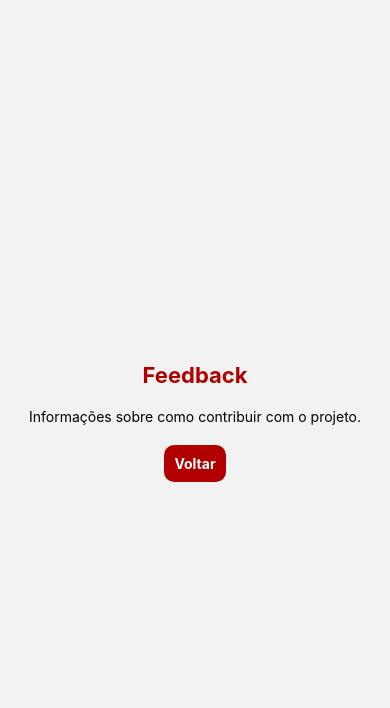
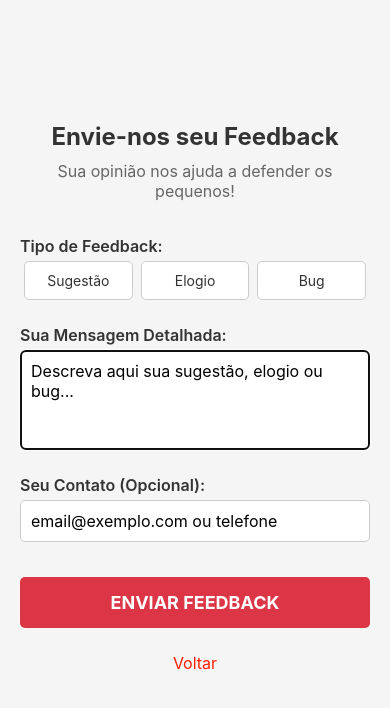
Before and after one commit to joaovictormaria/defender-of-the-little-ones, a React Native app: screen /FeedBack in a window 390 px wide. Shown: the top 708 px of the page. Built offline with nearby package versions, Linux system fonts and the light colour scheme.

Commit message:
feat: cria tela de formulário para envio de feedback

```diff
--- a/src/screens/Denunciar.js
+++ b/src/screens/Denunciar.js
@@ -71,7 +71,7 @@ export default function Form() {
                   value={values.endereco}
                 />
                 {errors.endereco && touched.endereco && <Text style={styles.error}>{errors.endereco}</Text>}
-                />
+
                 <Text style={styles.label}>Comunicação dos Fatos:</Text>
                 <TextInput
                   style={styles.input}
--- a/src/screens/FeedBack.js
+++ b/src/screens/FeedBack.js
@@ -1,22 +1,220 @@
-import React from "react";
-import { View, Text, StyleSheet, TouchableOpacity } from "react-native";
+import React, { useState } from 'react';
+import {
+  View,
+  Text,
+  StyleSheet,
+  TouchableOpacity,
+  TextInput,
+  Alert,
+  ScrollView
+} from 'react-native';
 
-export default function FeedBack({ navigation }) {
+const PRIMARY_RED = '#DC3545';
+const PRIMARY_BLUE = '#ff1e00ff';
+
+const Feedback = ({ navigation }) => {
+  const [formData, setFormData] = useState({
+    tipo: 'sugestao',
+    texto: '',
+    contato: ''
+  });
+
+  const emailRegex = /\S+@\S+\.\S+/;
+  const feedbackTypes = ['Sugestão', 'Elogio', 'Bug'];
+
+  const handleChange = (name, value) => {
+    setFormData(prevState => ({
+      ...prevState,
+      [name]: value
+    }));
+  };
+
+  const handleSubmit = () => {
+    if (!formData.texto.trim()) {
+      Alert.alert("Erro", "Por favor, preencha sua mensagem detalhada.");
+      return;
+    }
+
+    if (formData.contato.trim() && !emailRegex.test(formData.contato)) {
+        Alert.alert("Erro", "Por favor, insira um endereço de e-mail ou telefone válido, ou deixe o campo de contato vazio.");
+        return;
+    }
+
+    console.log('Dados prontos para envio:', formData);
+
+    Alert.alert(
+      "Obrigado!",
+      "Seu feedback foi registrado com sucesso.",
+      [
+        {
+          text: "OK",
+          onPress: () => {
+            setFormData({ tipo: 'sugestao', texto: '', contato: '' });
+          }
+        }
+      ]
+    );
+  };
+
   return (
-    <View style={styles.container}>
-      <Text style={styles.title}>Feedback</Text>
-      <Text style={styles.text}>Informações sobre como contribuir com o projeto.</Text>
-      <TouchableOpacity style={styles.button} onPress={() => navigation.goBack()}>
-        <Text style={styles.buttonText}>Voltar</Text>
-      </TouchableOpacity>
-    </View>
+    <ScrollView
+        style={styles.scrollContainer}
+        contentContainerStyle={styles.contentContainer}
+    >
+      <View style={styles.container}>
+        <Text style={styles.title}>Envie-nos seu Feedback</Text>
+        <Text style={styles.subtitle}>Sua opinião nos ajuda a defender os pequenos!</Text>
+
+        <Text style={styles.label}>Tipo de Feedback:</Text>
+        <View style={styles.typeContainer}>
+            {feedbackTypes.map(type => (
+                <TouchableOpacity
+                    key={type}
+                    style={[
+                        styles.typeButton,
+                        formData.tipo.toLowerCase() === type.toLowerCase() && styles.typeButtonSelected
+                    ]}
+                    onPress={() => handleChange('tipo', type.toLowerCase())}
+                >
+                    <Text style={[
+                        styles.typeButtonText,
+                        formData.tipo.toLowerCase() === type.toLowerCase() && styles.typeButtonTextSelected
+                    ]}>
+                        {type}
+                    </Text>
+                </TouchableOpacity>
+            ))}
+        </View>
+
+
+        <Text style={styles.label}>Sua Mensagem Detalhada:</Text>
+        <TextInput
+          style={[styles.input, styles.textArea]}
+          multiline
+          numberOfLines={4}
+          placeholder="Descreva aqui sua sugestão, elogio ou bug..."
+          value={formData.texto}
+          onChangeText={(text) => handleChange('texto', text)}
+          autoFocus={true}
+        />
+
+        <Text style={styles.label}>Seu Contato (Opcional):</Text>
+        <TextInput
+          style={styles.input}
+          placeholder="email@exemplo.com ou telefone"
+          value={formData.contato}
+          onChangeText={(text) => handleChange('contato', text)}
+          keyboardType="email-address"
+        />
+
+        <TouchableOpacity style={styles.button} onPress={handleSubmit}>
+          <Text style={styles.buttonText}>ENVIAR FEEDBACK</Text>
+        </TouchableOpacity>
+
+        <TouchableOpacity style={styles.backButton} onPress={() => navigation.goBack()}>
+          <Text style={styles.backButtonText}>Voltar</Text>
+        </TouchableOpacity>
+      </View>
+    </ScrollView>
   );
-}
+};
 
 const styles = StyleSheet.create({
-  container: { flex: 1, justifyContent: "center", alignItems: "center" },
-  title: { fontSize: 22, fontWeight: "bold", color: "#b00000" },
-  text: { marginVertical: 20 },
-  button: { backgroundColor: "#b00000", padding: 10, borderRadius: 10 },
-  buttonText: { color: "#fff", fontWeight: "bold" },
+  scrollContainer: {
+    flex: 1,
+    backgroundColor: '#f5f5f5',
+  },
+  contentContainer: {
+    paddingBottom: 40,
+    flexGrow: 1,
+    justifyContent: 'center',
+  },
+  container: {
+    padding: 20,
+  },
+  title: {
+    fontSize: 24,
+    fontWeight: 'bold',
+    marginBottom: 10,
+    color: '#333',
+    textAlign: 'center',
+  },
+  subtitle: {
+    fontSize: 16,
+    marginBottom: 20,
+    color: '#666',
+    textAlign: 'center',
+  },
+  label: {
+    fontSize: 16,
+    fontWeight: '600',
+    marginTop: 15,
+    marginBottom: 5,
+    color: '#333',
+  },
+
+  typeContainer: {
+      flexDirection: 'row',
+      justifyContent: 'space-between',
+      marginBottom: 10,
+  },
+  typeButton: {
+      flex: 1,
+      padding: 10,
+      marginHorizontal: 4,
+      borderRadius: 5,
+      borderWidth: 1,
+      borderColor: '#ccc',
+      backgroundColor: '#fff',
+      alignItems: 'center',
+  },
+  typeButtonSelected: {
+      backgroundColor: PRIMARY_RED,
+      borderColor: PRIMARY_RED,
+  },
+  typeButtonText: {
+      fontSize: 14,
+      color: '#333',
+  },
+  typeButtonTextSelected: {
+      color: '#fff',
+      fontWeight: 'bold',
+  },
+
+  input: {
+    borderWidth: 1,
+    borderColor: '#ccc',
+    padding: 10,
+    borderRadius: 5,
+    fontSize: 16,
+    marginBottom: 10,
+    backgroundColor: '#fff',
+  },
+  textArea: {
+    height: 100,
+    textAlignVertical: 'top',
+  },
+  button: {
+    backgroundColor: PRIMARY_RED,
+    padding: 15,
+    borderRadius: 5,
+    alignItems: 'center',
+    marginTop: 25,
+  },
+  buttonText: {
+    color: '#fff',
+    fontSize: 18,
+    fontWeight: 'bold',
+  },
+  backButton: {
+    marginTop: 15,
+    padding: 10,
+    alignItems: 'center',
+  },
+  backButtonText: {
+    color: PRIMARY_BLUE,
+    fontSize: 16,
+  }
 });
+
+export default Feedback;
```
Also changed, not shown: 2 other files (tests, documents, lock files or other folders).
